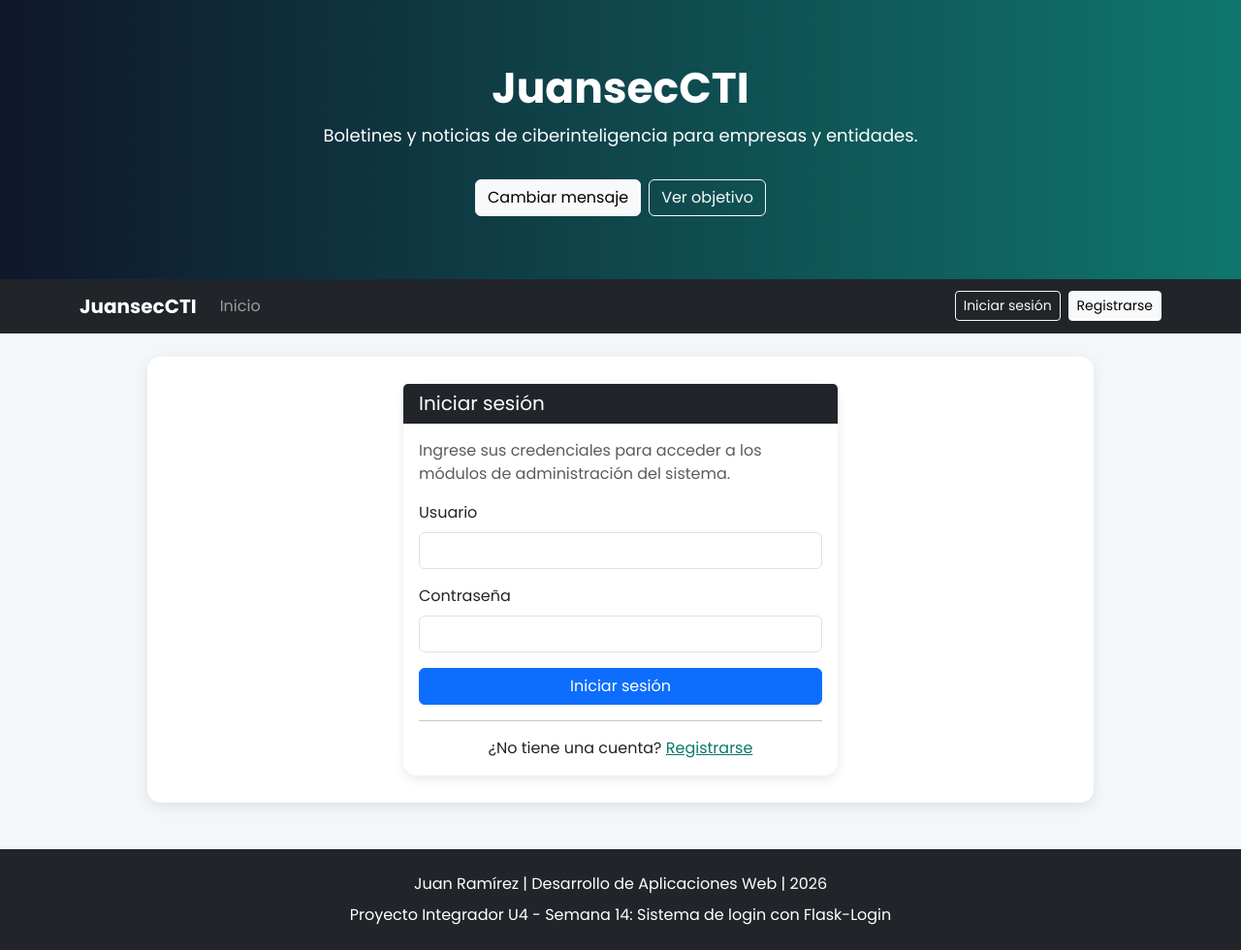
After one commit to JuanxSec/DESARROLLO-DE-APLICACIONES-WEB-A-, a Flask app: page /login in a window 1280 px wide. The commit adds this page. Shown: the whole page at 97% size. Run offline with Flask 3, Linux system fonts and the light colour scheme; some libraries are stand-ins or nearby versions.

Commit message:
Semana 14: Implementación de un sistema de login funcional con Flask-Login
- Tabla usuarios en MySQL (id PK, usuario UNIQUE, password) añadida a sql/esquema.sql
- models.py con la clase Usuario basada en UserMixin
- LoginManager configurado con login_view para redirigir al login automáticamente
- load_user() reconstruye el usuario autenticado desde la base de datos por su id
- Registro en /registro: contraseña protegida con generate_password_hash() antes del INSERT
- Login en /login (GET y POST): SELECT parametrizado y check_password_hash() para validar
- Mensaje claro cuando las credenciales son incorrectas
- Sesión iniciada con login_user() y cerrada con logout_user() en /logout
- Rutas de Productos, Clientes, Proveedores y Facturación protegidas con @login_required
- Panel /dashboard protegido con resumen de los módulos del sistema
- Navbar muestra el usuario autenticado con current_user y la opción Cerrar sesión
- Formularios login_form.py y usuario_form.py con validaciones Flask-WTF
- Plantillas login.html, registro.html y dashboard.html heredando de base.html
- SECRET_KEY configurable por variable de entorno y requirements.txt actualizado

```diff
--- a/PROYECTO/app.py
+++ b/PROYECTO/app.py
@@ -1,14 +1,20 @@
 import os
-from flask import Flask, render_template, redirect, url_for, flash, abort
+from flask import Flask, render_template, redirect, url_for, flash, abort, request
 from flask_wtf.csrf import CSRFProtect
+from flask_login import (LoginManager, login_user, logout_user,
+                         login_required, current_user)
+from werkzeug.security import generate_password_hash, check_password_hash
 from conexion.conexion import get_db_connection
+from models import Usuario
 from forms.producto_form import ProductoForm
 from forms.cliente_form import ClienteForm
 from forms.proveedor_form import ProveedorForm
 from forms.facturacion_form import FacturacionForm
+from forms.login_form import LoginForm
+from forms.usuario_form import UsuarioForm
 
 app = Flask(__name__)
-app.config['SECRET_KEY'] = 'tu_clave_secreta_segura_2026'
+app.config['SECRET_KEY'] = os.environ.get('SECRET_KEY', 'tu_clave_secreta_segura_2026')
 csrf = CSRFProtect(app)
 
 # Configuración de la base de datos MySQL (Semana 13).
@@ -18,6 +24,13 @@ app.config['MYSQL_PORT'] = int(os.environ.get('MYSQL_PORT', '3306'))
 app.config['MYSQL_USER'] = os.environ.get('MYSQL_USER', 'root')
 app.config['MYSQL_PASSWORD'] = os.environ.get('MYSQL_PASSWORD', '')
 app.config['MYSQL_DATABASE'] = os.environ.get('MYSQL_DATABASE', 'juanseccti')
+
+# Gestión de sesiones de usuario (Semana 14).
+login_manager = LoginManager()
+login_manager.init_app(app)
+login_manager.login_view = 'login'
+login_manager.login_message = 'Debe iniciar sesión para acceder a esta página.'
+login_manager.login_message_category = 'warning'
 
 titulo_sitio = "JuansecCTI"
 mensaje_bienvenida = "Boletines y noticias de ciberinteligencia para empresas y entidades"
@@ -54,7 +67,79 @@ def opciones_clientes():
     return [(c['id_cliente'], c['nombre']) for c in clientes]
 
 
+# ---------------- AUTENTICACIÓN: registro, login, sesión y logout ----------------
+
+@login_manager.user_loader
+def load_user(user_id):
+    """Reconstruye el usuario autenticado a partir de su identificador."""
+    data = consultar('SELECT id, usuario, password FROM usuarios WHERE id = %s',
+                     (user_id,), uno=True)
+    if data:
+        return Usuario(data['id'], data['usuario'], data['password'])
+    return None
+
+
+@app.route("/registro", methods=['GET', 'POST'])
+def registro():
+    form = UsuarioForm()
+    if form.validate_on_submit():
+        existente = consultar('SELECT id FROM usuarios WHERE usuario = %s',
+                              (form.usuario.data,), uno=True)
+        if existente:
+            flash('El usuario "' + form.usuario.data + '" ya está registrado.', 'danger')
+        else:
+            # La contraseña se transforma con hash: nunca se almacena en texto plano.
+            ejecutar('INSERT INTO usuarios (usuario, password) VALUES (%s, %s)',
+                     (form.usuario.data, generate_password_hash(form.password.data)))
+            flash('Usuario "' + form.usuario.data + '" registrado correctamente. Ya puede iniciar sesión.', 'success')
+            return redirect(url_for('login'))
+
+    return render_template("registro.html", titulo="Registro", form=form, titulo_sitio=titulo_sitio)
+
+
+@app.route("/login", methods=['GET', 'POST'])
+def login():
+    if current_user.is_authenticated:
+        return redirect(url_for('dashboard'))
+
+    form = LoginForm()
+    if form.validate_on_submit():
+        data = consultar('SELECT id, usuario, password FROM usuarios WHERE usuario = %s',
+                         (form.usuario.data,), uno=True)
+        # La contraseña escrita nunca se compara directamente con la almacenada.
+        if data and check_password_hash(data['password'], form.password.data):
+            login_user(Usuario(data['id'], data['usuario'], data['password']))
+            flash('Bienvenido, ' + data['usuario'] + '.', 'success')
+            siguiente = request.args.get('next')
+            return redirect(siguiente or url_for('dashboard'))
+        flash('Usuario o contraseña incorrectos.', 'danger')
+
+    return render_template("login.html", titulo="Iniciar sesión", form=form, titulo_sitio=titulo_sitio)
+
+
+@app.route("/dashboard")
+@login_required
+def dashboard():
+    resumen = {
+        'productos': consultar('SELECT COUNT(*) AS t FROM productos', uno=True)['t'],
+        'clientes': consultar('SELECT COUNT(*) AS t FROM clientes', uno=True)['t'],
+        'proveedores': consultar('SELECT COUNT(*) AS t FROM proveedores', uno=True)['t'],
+        'facturas': consultar('SELECT COUNT(*) AS t FROM facturas', uno=True)['t'],
+    }
+    return render_template("dashboard.html", titulo="Panel de control", resumen=resumen, titulo_sitio=titulo_sitio)
+
+
+@app.route("/logout")
+@login_required
+def logout():
+    nombre = current_user.usuario
+    logout_user()
+    flash('Sesión cerrada correctamente. Hasta pronto, ' + nombre + '.', 'info')
+    return redirect(url_for('login'))
+
+
 @app.route("/test_db")
+@login_required
 def test_db():
     conn = get_db_connection()
     cursor = conn.cursor()
@@ -74,6 +159,7 @@ def inicio():
 # ---------------- PRODUCTOS: SELECT / INSERT / UPDATE / DELETE sobre MySQL ----------------
 
 @app.route("/productos", methods=['GET', 'POST'])
+@login_required
 def ver_productos():
     form = ProductoForm()
     form.id_proveedor.choices = opciones_proveedores()
@@ -99,6 +185,7 @@ def ver_productos():
 
 
 @app.route("/productos/editar/<int:id_producto>", methods=['GET', 'POST'])
+@login_required
 def editar_producto(id_producto):
     producto = consultar('SELECT * FROM productos WHERE id_producto = %s', (id_producto,), uno=True)
     if producto is None:
@@ -123,6 +210,7 @@ def editar_producto(id_producto):
 
 
 @app.route("/productos/eliminar/<int:id_producto>", methods=['POST'])
+@login_required
 def eliminar_producto(id_producto):
     filas = ejecutar('DELETE FROM productos WHERE id_producto = %s', (id_producto,))
     if filas:
@@ -135,6 +223,7 @@ def eliminar_producto(id_producto):
 # ---------------- CLIENTES ----------------
 
 @app.route("/clientes", methods=['GET', 'POST'])
+@login_required
 def ver_clientes():
     form = ClienteForm()
     if form.validate_on_submit():
@@ -153,6 +242,7 @@ def ver_clientes():
 # ---------------- PROVEEDORES ----------------
 
 @app.route("/proveedores", methods=['GET', 'POST'])
+@login_required
 def ver_proveedores():
     form = ProveedorForm()
     if form.validate_on_submit():
@@ -175,6 +265,7 @@ def ver_proveedores():
 # ---------------- FACTURACIÓN ----------------
 
 @app.route("/facturacion", methods=['GET', 'POST'])
+@login_required
 def ver_facturacion():
     form = FacturacionForm()
     form.id_cliente.choices = opciones_clientes()
--- /dev/null
+++ b/PROYECTO/forms/login_form.py
@@ -0,0 +1,16 @@
+from wtforms import StringField, PasswordField, SubmitField
+from wtforms.validators import DataRequired, Length
+from flask_wtf import FlaskForm
+
+
+class LoginForm(FlaskForm):
+    usuario = StringField('Usuario', validators=[
+        DataRequired(message='El usuario es requerido'),
+        Length(min=3, max=50, message='El usuario debe tener entre 3 y 50 caracteres')
+    ])
+
+    password = PasswordField('Contraseña', validators=[
+        DataRequired(message='La contraseña es requerida')
+    ])
+
+    enviar = SubmitField('Iniciar sesión')
--- a/PROYECTO/requirements.txt
+++ b/PROYECTO/requirements.txt
@@ -2,3 +2,5 @@ Flask
 Flask-WTF
 WTForms
 mysql-connector-python
+Flask-Login
+Werkzeug
--- a/PROYECTO/templates/components/footer.html
+++ b/PROYECTO/templates/components/footer.html
@@ -1,6 +1,6 @@
 <footer class="bg-dark text-white text-center py-4 mt-5">
     <div class="container">
         <p class="mb-2">Juan Ramírez | Desarrollo de Aplicaciones Web | 2026</p>
-        <p class="mb-0">Proyecto Integrador U4 - Semana 13: Bases de datos relacionales con MySQL</p>
+        <p class="mb-0">Proyecto Integrador U4 - Semana 14: Sistema de login con Flask-Login</p>
     </div>
 </footer>
--- a/PROYECTO/templates/components/navbar.html
+++ b/PROYECTO/templates/components/navbar.html
@@ -7,12 +7,36 @@
         </button>
 
         <div class="collapse navbar-collapse" id="menu">
-            <ul class="navbar-nav ms-auto">
+            <ul class="navbar-nav me-auto">
                 <li class="nav-item"><a class="nav-link" href="{{ url_for('inicio') }}">Inicio</a></li>
+
+                {% if current_user.is_authenticated %}
+                <li class="nav-item"><a class="nav-link" href="{{ url_for('dashboard') }}">Panel</a></li>
                 <li class="nav-item"><a class="nav-link" href="{{ url_for('ver_productos') }}">Productos</a></li>
                 <li class="nav-item"><a class="nav-link" href="{{ url_for('ver_clientes') }}">Clientes</a></li>
                 <li class="nav-item"><a class="nav-link" href="{{ url_for('ver_proveedores') }}">Proveedores</a></li>
                 <li class="nav-item"><a class="nav-link" href="{{ url_for('ver_facturacion') }}">Facturación</a></li>
+                {% endif %}
+            </ul>
+
+            <ul class="navbar-nav ms-auto">
+                {% if current_user.is_authenticated %}
+                <li class="nav-item">
+                    <span class="navbar-text me-3">
+                        Sesión: <strong class="text-white">{{ current_user.usuario }}</strong>
+                    </span>
+                </li>
+                <li class="nav-item">
+                    <a class="btn btn-outline-light btn-sm" href="{{ url_for('logout') }}">Cerrar sesión</a>
+                </li>
+                {% else %}
+                <li class="nav-item">
+                    <a class="btn btn-outline-light btn-sm me-2" href="{{ url_for('login') }}">Iniciar sesión</a>
+                </li>
+                <li class="nav-item">
+                    <a class="btn btn-light btn-sm" href="{{ url_for('registro') }}">Registrarse</a>
+                </li>
+                {% endif %}
             </ul>
         </div>
     </div>
--- /dev/null
+++ b/PROYECTO/templates/login.html
@@ -0,0 +1,63 @@
+{% extends "base.html" %}
+
+{% block content %}
+
+<section class="caja">
+    <div class="row justify-content-center">
+        <div class="col-md-6">
+            <div class="card">
+                <div class="card-header bg-dark text-white">
+                    <h5 class="card-title mb-0">Iniciar sesión</h5>
+                </div>
+                <div class="card-body">
+                    <p class="text-muted">
+                        Ingrese sus credenciales para acceder a los módulos de administración del sistema.
+                    </p>
+
+                    <form method="POST" action="{{ url_for('login') }}" novalidate>
+                        {{ form.hidden_tag() }}
+
+                        <div class="mb-3">
+                            {{ form.usuario.label(class="form-label") }}
+                            {% if form.usuario.errors %}
+                                {{ form.usuario(class="form-control is-invalid") }}
+                                <div class="invalid-feedback d-block">
+                                    {% for error in form.usuario.errors %}
+                                        <span>{{ error }}</span><br>
+                                    {% endfor %}
+                                </div>
+                            {% else %}
+                                {{ form.usuario(class="form-control") }}
+                            {% endif %}
+                        </div>
+
+                        <div class="mb-3">
+                            {{ form.password.label(class="form-label") }}
+                            {% if form.password.errors %}
+                                {{ form.password(class="form-control is-invalid") }}
+                                <div class="invalid-feedback d-block">
+                                    {% for error in form.password.errors %}
+                                        <span>{{ error }}</span><br>
+                                    {% endfor %}
+                                </div>
+                            {% else %}
+                                {{ form.password(class="form-control") }}
+                            {% endif %}
+                        </div>
+
+                        {{ form.enviar(class="btn btn-primary w-100") }}
+                    </form>
+
+                    <hr>
+
+                    <p class="mb-0 text-center">
+                        ¿No tiene una cuenta?
+                        <a href="{{ url_for('registro') }}">Registrarse</a>
+                    </p>
+                </div>
+            </div>
+        </div>
+    </div>
+</section>
+
+{% endblock %}
```
Also changed, not shown: PROYECTO/forms/usuario_form.py (added, +22 -0 lines), PROYECTO/models.py (added, +10 -0 lines), PROYECTO/sql/esquema.sql (+11 -1 lines), PROYECTO/templates/dashboard.html (added, +58 -0 lines), PROYECTO/templates/registro.html (added, +78 -0 lines).
